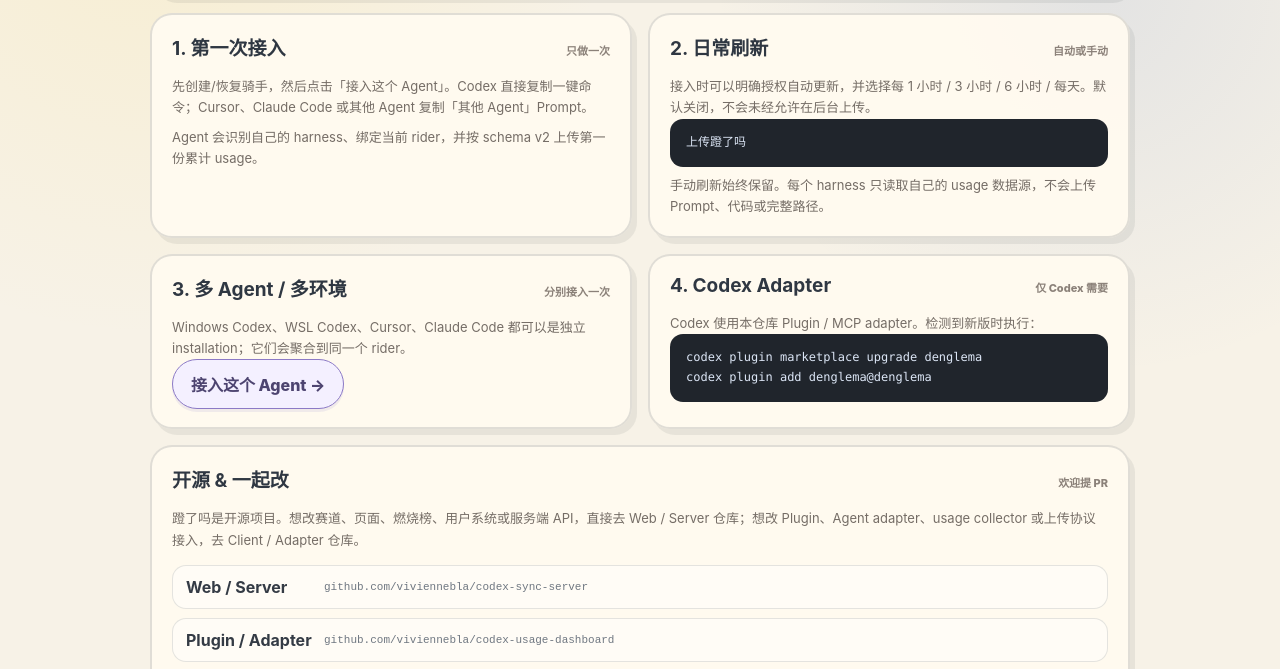
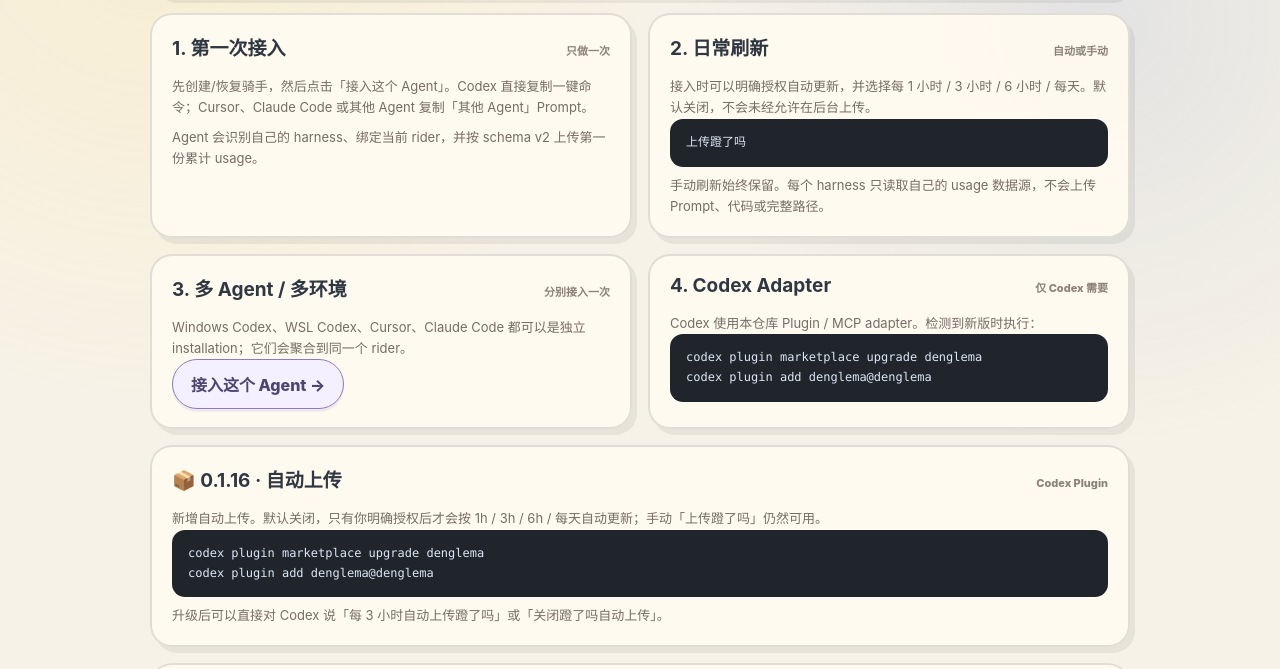
Before and after one commit to viviennebla/codex-sync-server, a website: page public/plugin.html in a window 1280 px wide. Shown: the part 268-937 px from the top of the page. Drawn offline with Linux system fonts and the light colour scheme.

Commit message:
docs: add plugin 0.1.16 upgrade note

```diff
--- a/public/plugin.html
+++ b/public/plugin.html
@@ -54,6 +54,14 @@
       </article>
     </section>
 
+    <section id="upgrade-0-1-16" class="profile-panel plugin-upgrade-note">
+      <div class="profile-panel-head"><h2>📦 0.1.16 · 自动上传</h2><span>Codex Plugin</span></div>
+      <p class="plugin-doc-copy">新增自动上传。默认关闭，只有你明确授权后才会按 1h / 3h / 6h / 每天自动更新；手动「上传蹬了吗」仍然可用。</p>
+      <pre class="plugin-command">codex plugin marketplace upgrade denglema
+codex plugin add denglema@denglema</pre>
+      <p class="plugin-doc-copy">升级后可以直接对 Codex 说「每 3 小时自动上传蹬了吗」或「关闭蹬了吗自动上传」。</p>
+    </section>
+
     <section class="profile-panel">
       <div class="profile-panel-head"><h2>开源 & 一起改</h2><span>欢迎提 PR</span></div>
       <p class="plugin-doc-copy">蹬了吗是开源项目。想改赛道、页面、燃烧榜、用户系统或服务端 API，直接去 Web / Server 仓库；想改 Plugin、Agent adapter、usage collector 或上传协议接入，去 Client / Adapter 仓库。</p>
```
